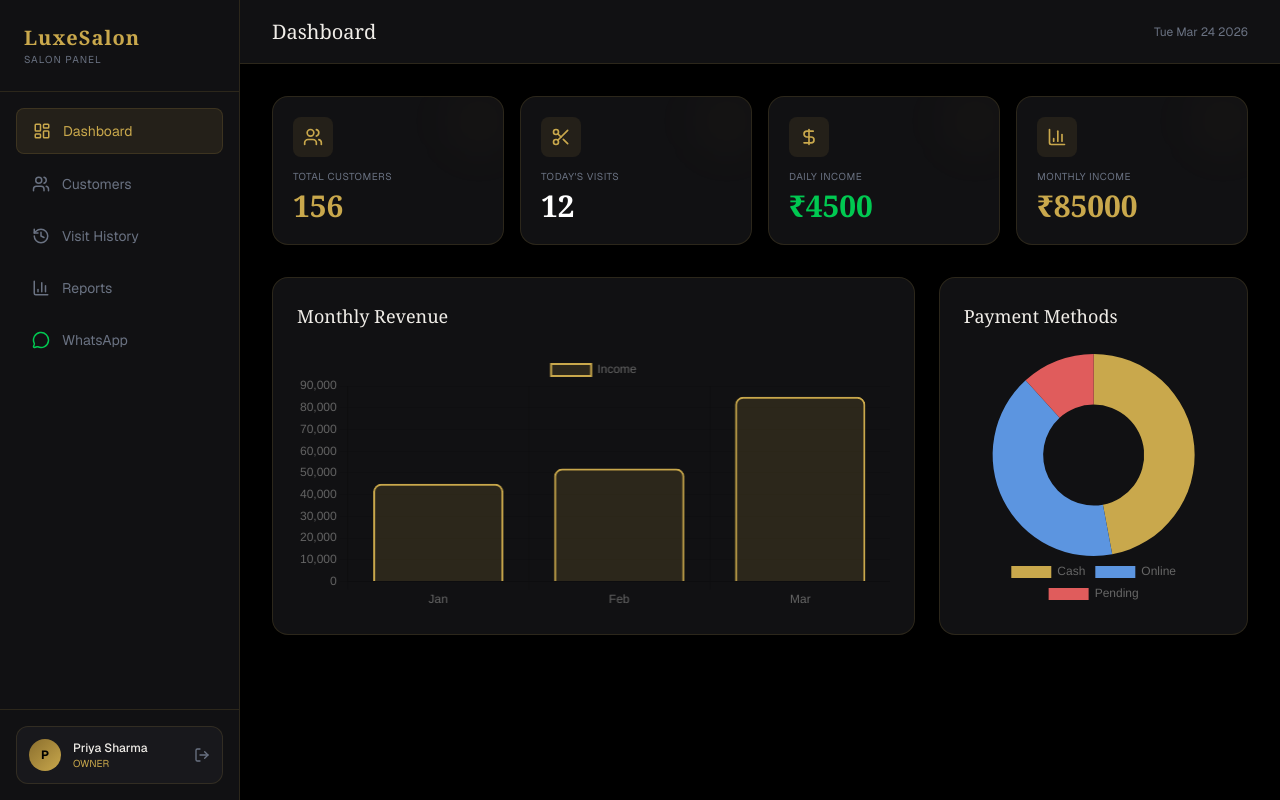
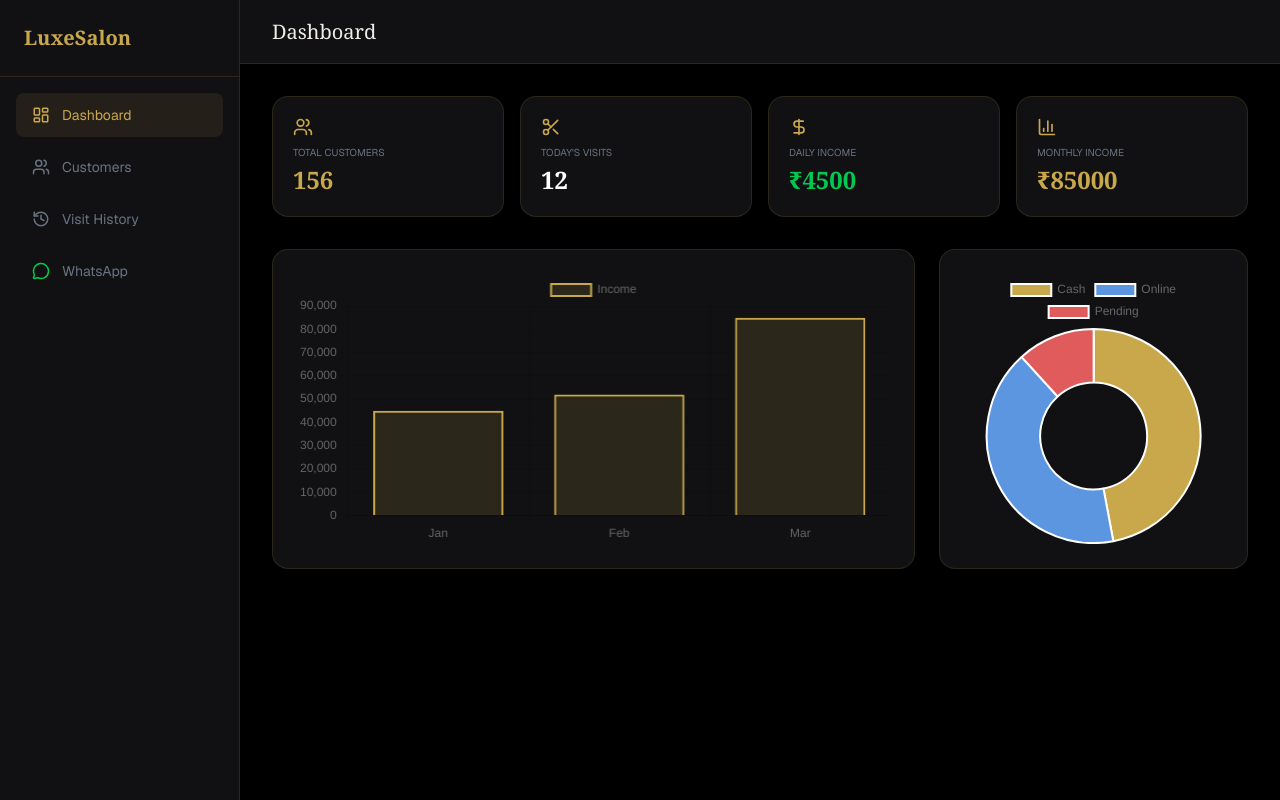
Before and after one commit to manthanpatel4588-gif/luxesalon, a Next.js app: page / in a window 1280 px wide. Built offline with nearby package versions, Linux system fonts and the light colour scheme.

Commit message:
Integrated all views

```diff
--- a/app/page.js
+++ b/app/page.js
@@ -1,132 +1,63 @@
 "use client";
-import React, { useState, useEffect, useRef } from 'react';
+import React, { useState } from 'react';
 import {
   LayoutDashboard, Users, Scissors, BarChart3, History,
-  LogOut, Plus, Search, Edit, Trash2, X, Check,
-  AlertCircle, MessageCircle, Store, DollarSign,
-  ChevronLeft, ChevronRight, Calendar
+  LogOut, Plus, Search, Edit, Trash2, X, MessageCircle, DollarSign
 } from 'lucide-react';
-import {
-  Chart as ChartJS,
-  CategoryScale,
-  LinearScale,
-  BarElement,
-  Title,
-  Tooltip,
-  Legend,
-  ArcElement,
-} from 'chart.js';
+import { Chart as ChartJS, CategoryScale, LinearScale, BarElement, Title, Tooltip, Legend, ArcElement } from 'chart.js';
 import { Bar, Doughnut } from 'react-chartjs-2';
 
-// ChartJS Register
-ChartJS.register(
-  CategoryScale,
-  LinearScale,
-  BarElement,
-  Title,
-  Tooltip,
-  Legend,
-  ArcElement
-);
+ChartJS.register(CategoryScale, LinearScale, BarElement, Title, Tooltip, Legend, ArcElement);
 
-// --- Mock Data (Replace with Supabase later) ---
 const MOCK_DATA = {
-  totalCustomers: 156,
-  todayCustomers: 12,
-  dailyIncome: 4500,
-  monthlyIncome: 85000,
-  cashToday: 2000,
-  onlineToday: 2500,
-  pendingPayments: 1200,
-  monthlyData: [
-    { month: 'Jan', income: 45000 },
-    { month: 'Feb', income: 52000 },
-    { month: 'Mar', income: 85000 },
-  ],
+  totalCustomers: 156, todayCustomers: 12, dailyIncome: 4500, monthlyIncome: 85000,
+  monthlyData: [{ month: 'Jan', income: 45000 }, { month: 'Feb', income: 52000 }, { month: 'Mar', income: 85000 }],
   paymentBreakdown: { cash: 40000, online: 35000, pending: 10000 }
 };
 
 export default function LuxeSalonApp() {
-  const [isLoggedIn, setIsLoggedIn] = useState(true);
+  const [isLoggedIn, setIsLoggedIn] = useState(true); // Direct dashboard access
   const [activePage, setActivePage] = useState('dashboard');
-  const [user, setUser] = useState({ name: 'Priya Sharma', role: 'owner' });
 
-  // Login bypass for now
-  if (!isLoggedIn) {
-    return (
-      <div className="min-h-screen bg-black flex items-center justify-center p-4">
-        <div className="bg-[#111113] border border-[#C9A84C26] p-10 rounded-2xl w-full max-w-md text-center">
-          <h1 className="text-[#C9A84C] text-4xl font-serif mb-2">LuxeSalon</h1>
-          <p className="text-gray-500 text-xs uppercase tracking-widest mb-8">Management System</p>
-          <button
-            onClick={() => setIsLoggedIn(true)}
-            className="w-full bg-[#C9A84C] text-black py-3 rounded-lg font-medium hover:bg-[#E2C97E] transition-all"
-          >
-            Enter Dashboard (Demo)
-          </button>
-        </div>
-      </div>
-    );
-  }
+  if (!isLoggedIn) return <div className="bg-black h-screen flex items-center justify-center"><button onClick={() => setIsLoggedIn(true)} className="bg-[#C9A84C] p-4 rounded">Enter Dashboard</button></div>;
 
   return (
     <div className="flex h-screen bg-black text-[#F0EDE8] font-sans overflow-hidden">
       {/* Sidebar */}
       <aside className="w-60 bg-[#111113] border-r border-[#C9A84C26] flex flex-col">
-        <div className="p-6 border-b border-[#C9A84C26]">
-          <div className="text-[#C9A84C] text-xl font-serif font-bold tracking-wider">LuxeSalon</div>
-          <div className="text-[10px] text-gray-500 uppercase tracking-widest">Salon Panel</div>
-        </div>
-
+        <div className="p-6 border-b border-[#C9A84C26]"><div className="text-[#C9A84C] text-xl font-serif font-bold">LuxeSalon</div></div>
         <nav className="flex-1 p-4 space-y-2">
           <NavItem icon={<LayoutDashboard size={18}/>} label="Dashboard" active={activePage === 'dashboard'} onClick={() => setActivePage('dashboard')} />
           <NavItem icon={<Users size={18}/>} label="Customers" active={activePage === 'customers'} onClick={() => setActivePage('customers')} />
           <NavItem icon={<History size={18}/>} label="Visit History" active={activePage === 'visits'} onClick={() => setActivePage('visits')} />
-          <NavItem icon={<BarChart3 size={18}/>} label="Reports" active={activePage === 'reports'} onClick={() => setActivePage('reports')} />
           <NavItem icon={<MessageCircle size={18} className="text-green-500"/>} label="WhatsApp" active={activePage === 'whatsapp'} onClick={() => setActivePage('whatsapp')} />
         </nav>
-
-        <div className="p-4 border-t border-[#C9A84C26]">
-          <div className="flex items-center gap-3 bg-[#18181C] p-3 rounded-xl border border-[#C9A84C26]">
-            <div className="w-8 h-8 bg-gradient-to-br from-[#8B6F2E] to-[#C9A84C] rounded-full flex items-center justify-center text-black font-bold text-xs">P</div>
-            <div className="flex-1 overflow-hidden">
-              <div className="text-xs font-medium truncate">{user.name}</div>
-              <div className="text-[10px] text-[#C9A84C] uppercase">{user.role}</div>
-            </div>
-            <button onClick={() => setIsLoggedIn(false)} className="text-gray-500 hover:text-red-500"><LogOut size={16}/></button>
-          </div>
-        </div>
       </aside>
 
       {/* Main Content */}
       <main className="flex-1 flex flex-col overflow-hidden">
         <header className="h-16 border-b border-[#C9A84C26] bg-[#111113] flex items-center justify-between px-8">
           <h2 className="text-xl font-serif capitalize">{activePage}</h2>
-          <div className="text-xs text-gray-500">{new Date().toDateString()}</div>
         </header>
 
         <section className="flex-1 overflow-y-auto p-8">
+          {/* Page Routing Logic */}
           {activePage === 'dashboard' && <DashboardView data={MOCK_DATA} />}
-          {activePage !== 'dashboard' && (
-            <div className="flex flex-col items-center justify-center h-full text-gray-500">
-              <Scissors size={48} className="opacity-20 mb-4" />
-              <p>{activePage} page is coming soon...</p>
-            </div>
-          )}
+          {activePage === 'customers' && <CustomersView />}
+          {activePage === 'visits' && <VisitsView />}
+          {activePage === 'whatsapp' && <WhatsAppView />}
         </section>
       </main>
     </div>
   );
 }
 
+// --- Components ---
+
 function NavItem({ icon, label, active, onClick }) {
   return (
-    <div
-      onClick={onClick}
-      className={`flex items-center gap-3 px-4 py-3 rounded-lg cursor-pointer transition-all ${active ? 'bg-[#C9A84C1A] text-[#C9A84C] border border-[#C9A84C26]' : 'text-gray-500 hover:bg-[#18181C] hover:text-white'}`}
-    >
-      {icon}
-      <span className="text-sm">{label}</span>
+    <div onClick={onClick} className={`flex items-center gap-3 px-4 py-3 rounded-lg cursor-pointer ${active ? 'bg-[#C9A84C1A] text-[#C9A84C]' : 'text-gray-500 hover:text-white'}`}>
+      {icon} <span className="text-sm">{label}</span>
     </div>
   );
 }
@@ -134,62 +65,64 @@ function NavItem({ icon, label, active, onClick }) {
 function DashboardView({ data }) {
   return (
     <div className="space-y-8">
-      <div className="grid grid-cols-1 md:grid-cols-2 lg:grid-cols-4 gap-4">
+      <div className="grid grid-cols-4 gap-4">
         <StatCard label="Total Customers" value={data.totalCustomers} icon={<Users size={20}/>} color="text-[#C9A84C]" />
         <StatCard label="Today's Visits" value={data.todayCustomers} icon={<Scissors size={20}/>} />
         <StatCard label="Daily Income" value={`₹${data.dailyIncome}`} icon={<DollarSign size={20}/>} color="text-green-500" />
         <StatCard label="Monthly Income" value={`₹${data.monthlyIncome}`} icon={<BarChart3 size={20}/>} color="text-[#C9A84C]" />
       </div>
+      <div className="grid grid-cols-3 gap-6">
+        <div className="col-span-2 bg-[#111113] border border-[#C9A84C26] p-6 rounded-2xl h-80"><Bar data={{ labels: data.monthlyData.map(d => d.month), datasets: [{ label: 'Income', data: data.monthlyData.map(d => d.income), backgroundColor: '#C9A84C26', borderColor: '#C9A84C', borderWidth: 2 }] }} options={{ responsive: true, maintainAspectRatio: false }} /></div>
+        <div className="bg-[#111113] border border-[#C9A84C26] p-6 rounded-2xl h-80"><Doughnut data={{ labels: ['Cash', 'Online', 'Pending'], datasets: [{ data: [data.paymentBreakdown.cash, data.paymentBreakdown.online, data.paymentBreakdown.pending], backgroundColor: ['#C9A84C', '#5C95E0', '#E05C5C'] }] }} options={{ responsive: true, maintainAspectRatio: false }} /></div>
+      </div>
+    </div>
+  );
+}
 
-      <div className="grid grid-cols-1 lg:grid-cols-3 gap-6">
-        <div className="lg:col-span-2 bg-[#111113] border border-[#C9A84C26] p-6 rounded-2xl">
-          <h3 className="text-lg font-serif mb-6">Monthly Revenue</h3>
-          <div className="h-64">
-            <Bar
-              data={{
-                labels: data.monthlyData.map(d => d.month),
-                datasets: [{
-                  label: 'Income',
-                  data: data.monthlyData.map(d => d.income),
-                  backgroundColor: '#C9A84C26',
-                  borderColor: '#C9A84C',
-                  borderWidth: 2,
-                  borderRadius: 8
-                }]
-              }}
-              options={{ responsive: true, maintainAspectRatio: false }}
-            />
-          </div>
-        </div>
+function CustomersView() {
+  const customers = [
+    { id: 1, name: 'Meera Kapoor', mobile: '9876501234', spend: 2500, last: '2026-03-20' },
+    { id: 2, name: 'Sunita Verma', mobile: '9876502345', spend: 1200, last: '2026-03-15' },
+    { id: 3, name: 'Kavita Joshi', mobile: '9876503456', spend: 3500, last: '2026-03-10' }
+  ];
+  return (
+    <div className="bg-[#111113] border border-[#C9A84C26] rounded-2xl overflow-hidden">
+      <table className="w-full text-left text-sm">
+        <thead className="bg-[#18181C] text-[#C9A84C] uppercase text-[10px] tracking-widest">
+          <tr><th className="p-4">Name</th><th className="p-4">Mobile</th><th className="p-4">Spend</th><th className="p-4">Last Visit</th><th className="p-4">Action</th></tr>
+        </thead>
+        <tbody className="divide-y divide-[#C9A84C14]">
+          {customers.map(c => (
+            <tr key={c.id} className="hover:bg-[#C9A84C05]">
+              <td className="p-4 font-medium">{c.name}</td><td className="p-4 text-gray-500">{c.mobile}</td><td className="p-4 text-[#C9A84C]">₹{c.spend}</td><td className="p-4 text-gray-500">{c.last}</td>
+              <td className="p-4 flex gap-2 text-gray-400"><Edit size={14}/><Trash2 size={14}/></td>
+            </tr>
+          ))}
+        </tbody>
+      </table>
+    </div>
+  );
+}
 
-        <div className="bg-[#111113] border border-[#C9A84C26] p-6 rounded-2xl">
-          <h3 className="text-lg font-serif mb-6">Payment Methods</h3>
-          <div className="h-64">
-            <Doughnut
-              data={{
-                labels: ['Cash', 'Online', 'Pending'],
-                datasets: [{
-                  data: [data.paymentBreakdown.cash, data.paymentBreakdown.online, data.paymentBreakdown.pending],
-                  backgroundColor: ['#C9A84C', '#5C95E0', '#E05C5C'],
-                  borderWidth: 0
-                }]
-              }}
-              options={{ responsive: true, maintainAspectRatio: false, plugins: { legend: { position: 'bottom' } } }}
-            />
-          </div>
-        </div>
-      </div>
+function VisitsView() {
+  return <div className="p-10 border border-dashed border-[#C9A84C26] rounded-2xl text-center text-gray-500">Visit History list will appear here...</div>;
+}
+
+function WhatsAppView() {
+  return (
+    <div className="bg-[#111113] border border-[#C9A84C26] p-6 rounded-2xl flex justify-between items-center">
+      <div><div className="font-bold">Meera Kapoor</div><div className="text-xs text-gray-500">Last visited 35 days ago</div></div>
+      <button className="bg-green-600 text-white px-4 py-2 rounded-lg flex items-center gap-2 text-sm"><MessageCircle size={16}/> Send Reminder</button>
     </div>
   );
 }
 
 function StatCard({ label, value, icon, color = "text-white" }) {
   return (
-    <div className="bg-[#111113] border border-[#C9A84C26] p-5 rounded-2xl relative overflow-hidden group hover:border-[#C9A84C66] transition-all">
-      <div className="text-[#C9A84C] mb-3 bg-[#C9A84C1A] w-10 h-10 flex items-center justify-center rounded-lg">{icon}</div>
-      <div className="text-[10px] text-gray-500 uppercase tracking-wider mb-1">{label}</div>
-      <div className={`text-3xl font-serif font-bold ${color}`}>{value}</div>
-      <div className="absolute -right-2 -top-2 w-16 h-16 bg-[#C9A84C08] rounded-full blur-xl group-hover:bg-[#C9A84C15] transition-all"></div>
+    <div className="bg-[#111113] border border-[#C9A84C26] p-5 rounded-2xl">
+      <div className="text-[#C9A84C] mb-2">{icon}</div>
+      <div className="text-[10px] text-gray-500 uppercase mb-1">{label}</div>
+      <div className={`text-2xl font-serif font-bold ${color}`}>{value}</div>
     </div>
   );
 }
```
